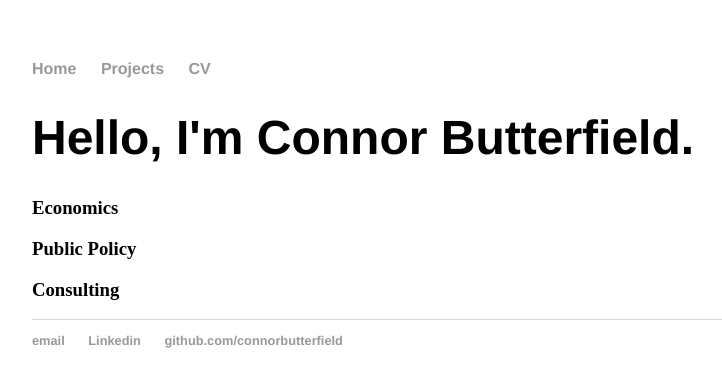
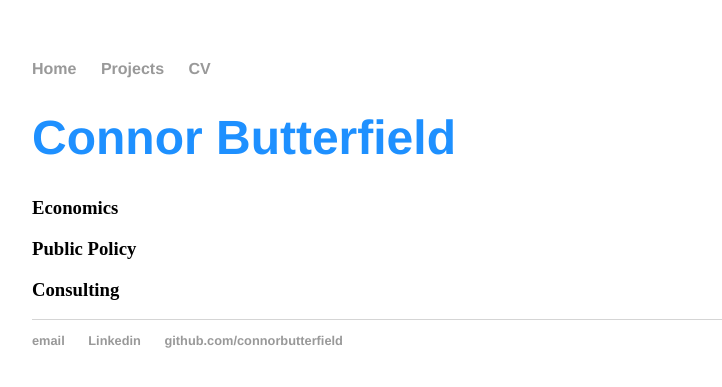
Before and after one commit to connorbutterfield1/connorbutterfield1.github.io, a Jekyll site: the page built from index.html, in a window 1280 px wide. Shown: the top 387 px of the page, without its empty margins (160-882 px from the left). Built offline with Jekyll 4.4.1, drawn with Linux system fonts in a browser that asks for light colours; some web fonts are replaced.

Commit message:
Update index.html

```diff
--- a/index.html
+++ b/index.html
@@ -1,9 +1,9 @@
 ---
 layout: default
-title: <font color="#1E90FF"> Connor Butterfield </font>
+title:  Connor Butterfield
 ---
 <div class="blurb">
-	<h1>Hello, I'm Connor Butterfield.</h1>
+	<h1> <font color="#1E90FF">Connor Butterfield </font></h1>
 	<h3>Economics </h3>
 	<h3>Public Policy </h3>
 	<h3>Consulting </h3>
```
